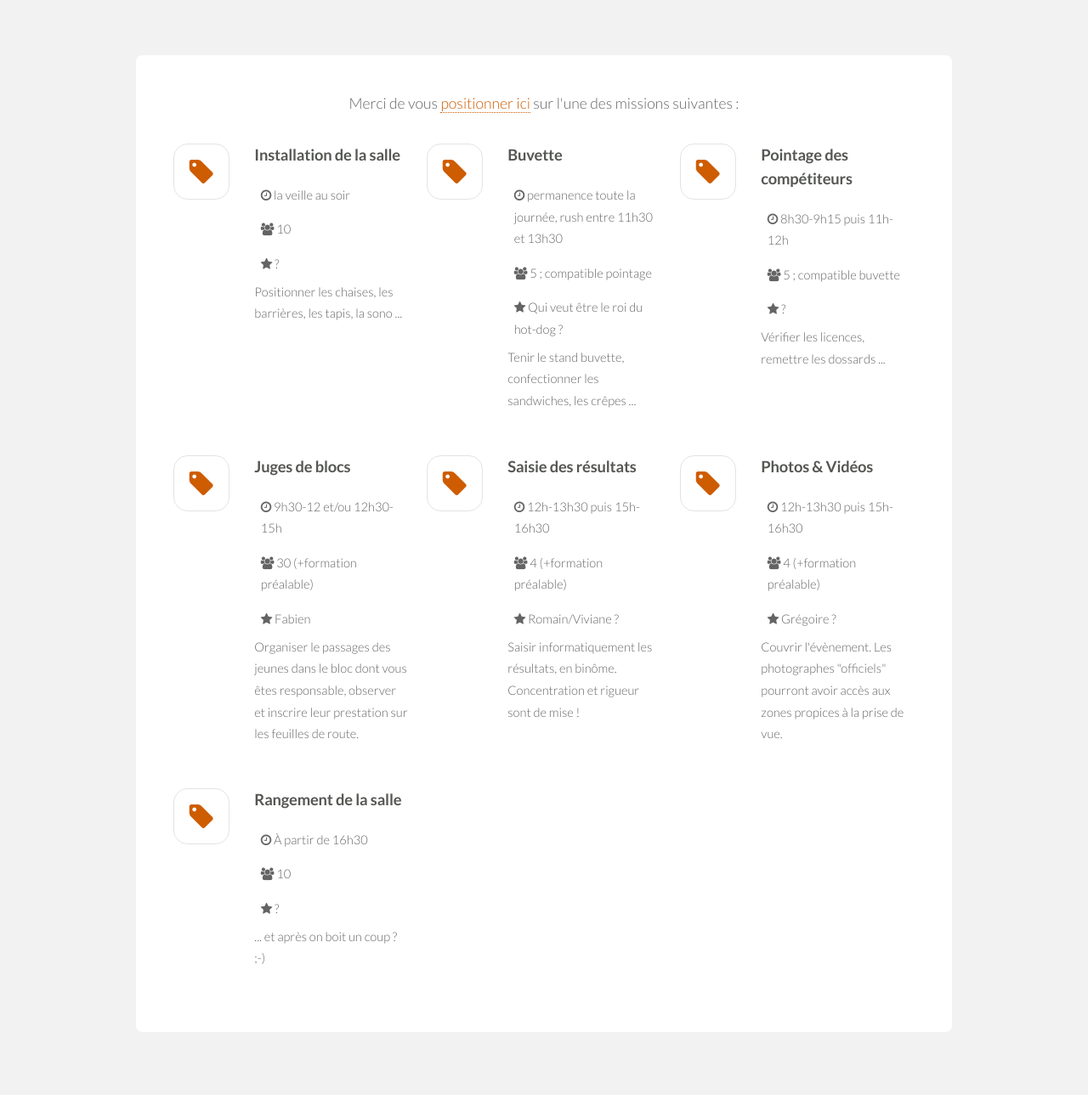
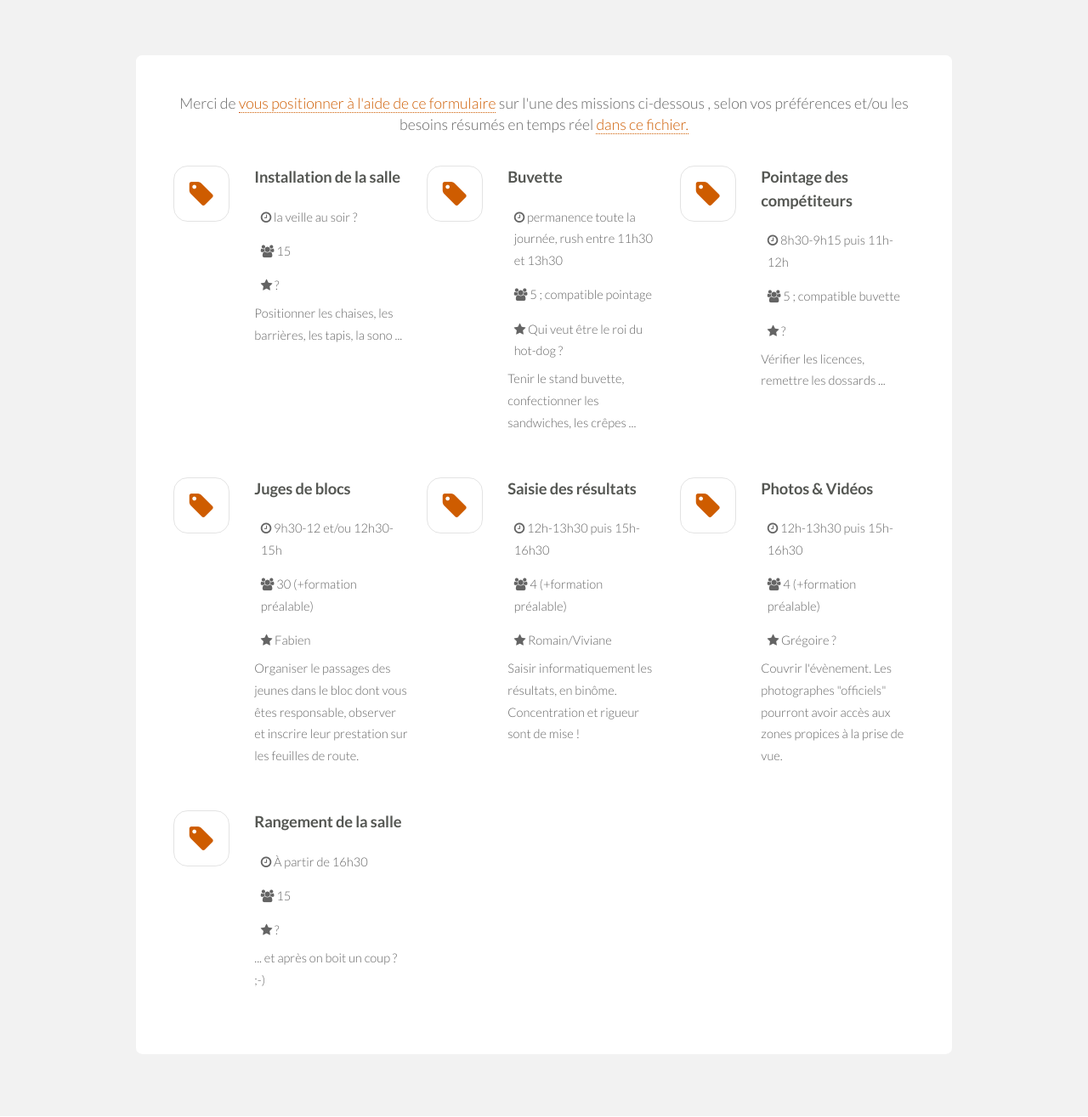
Before and after one commit to crep4ever/bloc, a PHP site: page /benevoles.php in a window 1280 px wide. Shown: the part 237-1552 px from the top of the page at 85% size. Run offline with PHP 8.4, Linux system fonts and the light colour scheme; some web fonts are replaced.

Commit message:
[modifs texte]

```diff
--- a/benevoles.php
+++ b/benevoles.php
@@ -12,16 +12,20 @@
   <div class="container">
 
     <p style="text-align: center; font-size: 120%;">
-      Merci de vous <a href="#">positionner ici</a> sur l'une des missions suivantes&nbsp;:
+      Merci de <a href="https://docs.google.com/forms/d/1DmxhyqLcMlYdcEAbtX2zekUH-KBXIdff4Vj161JdKEA/viewform" target="_blank">vous positionner à l'aide de ce formulaire</a> sur l'une des missions ci-dessous&nbsp;,
+
+ selon vos préférences et/ou les besoins résumés en temps réel <a href="https://docs.google.com/spreadsheets/d/1LcM0C_mSpIOakY4dHhFNgaip1kade2DrMJBzkFlS3zA/edit#gid=127100981" target="_blank"> dans ce fichier. </a>
     </p>
+
+
 
 
     <div class="row uniform">
       <div class="4u 6u(2) 12u$(3)">
 	<section class="feature fa-tag">
 	  <h3>Installation de la salle</h3>
-	  <div class="icon fa-clock-o">&nbsp;la veille au soir&nbsp;</div>
-	  <div class="icon fa-users">&nbsp;10&nbsp;</div>
+	  <div class="icon fa-clock-o">&nbsp;la veille au soir ?&nbsp;</div>
+	  <div class="icon fa-users">&nbsp;15&nbsp;</div>
 	  <div class="icon fa-star">&nbsp;?&nbsp;</div>
 	  <p>Positionner les chaises, les barrières, les tapis, la sono ...</p>
 	</section>
@@ -58,7 +62,7 @@
 	  <h3>Saisie des résultats</h3>
 	  <div class="icon fa-clock-o">&nbsp;12h-13h30 puis 15h-16h30&nbsp;</div>
 	  <div class="icon fa-users">&nbsp;4 (+formation préalable)&nbsp;</div>
-	  <div class="icon fa-star">&nbsp;Romain/Viviane ?&nbsp;</div>
+	  <div class="icon fa-star">&nbsp;Romain/Viviane &nbsp;</div>
 	  <p>Saisir informatiquement les résultats, en binôme. Concentration et rigueur sont de mise !</p>
 	</section>
       </div>
@@ -75,7 +79,7 @@
 	<section class="feature fa-tag">
 	  <h3>Rangement de la salle</h3>
 	  <div class="icon fa-clock-o">&nbsp;À partir de 16h30&nbsp;</div>
-	  <div class="icon fa-users">&nbsp;10&nbsp;</div>
+	  <div class="icon fa-users">&nbsp;15&nbsp;</div>
 	  <div class="icon fa-star">&nbsp;?&nbsp;</div>
 	  <p>... et après on boit un coup ? ;-)</p>
 	</section>
--- a/index.php
+++ b/index.php
@@ -5,7 +5,7 @@
 <!-- Banner -->
 <section id="banner">
   <div class="inner">
-    <h2>3<sup>ème</sup> Open de bloc de Grenoble</h2>
+    <h2>Open de bloc de Grenoble</h2>
    <p><?php echo $GLOBALS['event-date-str'] ?></p>
     <ul class="actions">
       <li><a href="#cta" class="button big scrolly">Inscription</a></li>
@@ -22,8 +22,10 @@
       <p>
 	Le club CAF Fontaine en montagne vous invite à la 3ème
 	édition de l'Open de bloc de Grenoble. <br />
-	Une compétition d'escalade ludique pour les 10&nbsp;/&nbsp;17 ans où chacun pourra s'exprimer pleinement.
+	Nouvelle formule : compétition d'escalade ludique pour les 10&nbsp;/&nbsp;17 ans où chacun pourra s'exprimer pleinement, grâce à un système de circuit.
+
       </p>
+<img src="images/mutant_ligne.png" style="border:none; width:70%;"/>
 
     </header>
     <div class="slider">
--- a/program.php
+++ b/program.php
@@ -73,7 +73,7 @@
 	</tr>
 	<tr style="text-align:center">
 	  <td>12h30 - 15h00</td>
-	  <td>Qualifications : <b class="yellow">circuit jaune</b> ou <b class="blue">circuit bleu</b></td>
+	  <td>Contest : <b class="yellow">circuit jaune</b> ou <b class="blue">circuit bleu</b></td>
 	  <td> - </td>
 	</tr>
 	<tr style="text-align:center">
```
Also changed, not shown: registration-form.php (+9 -5 lines).
